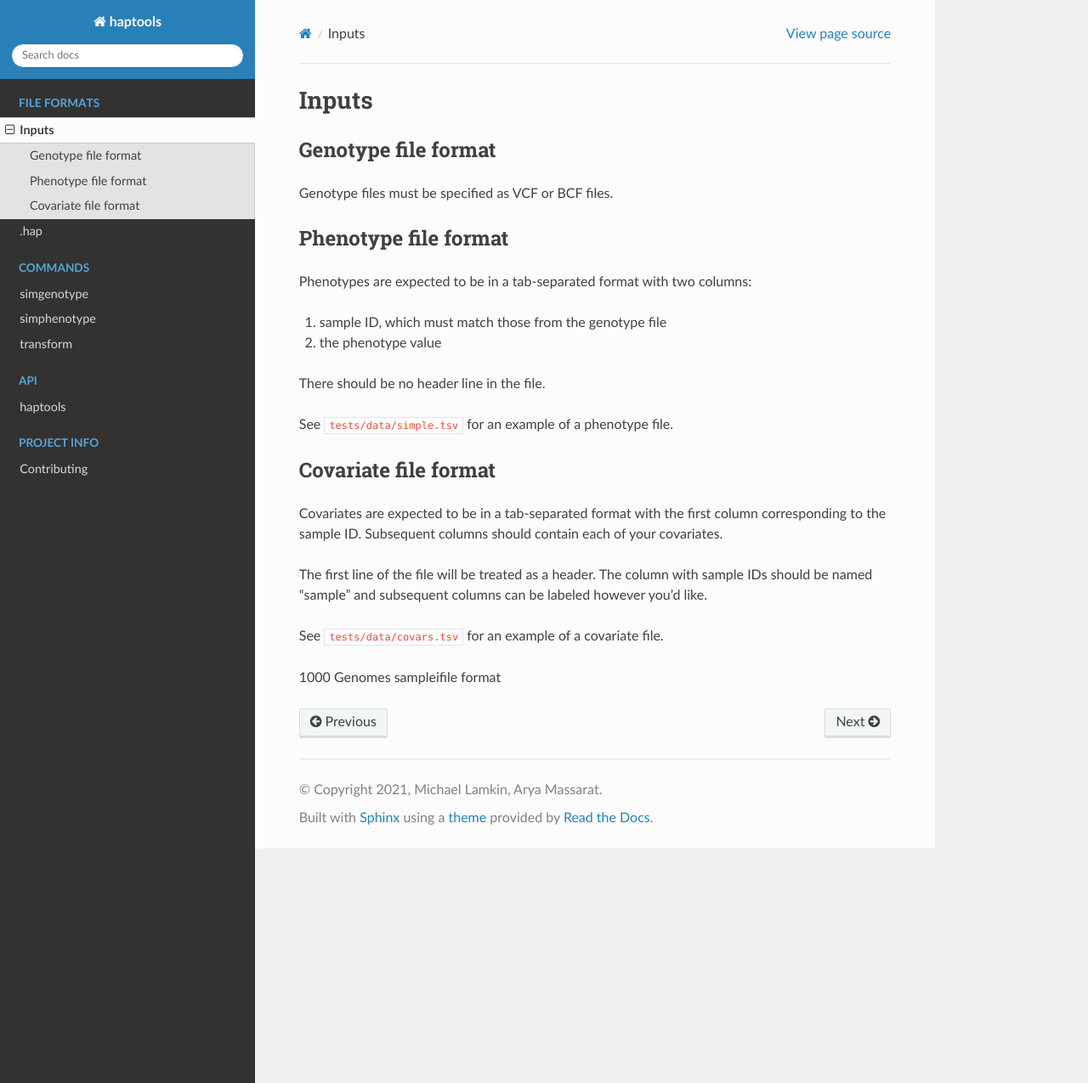
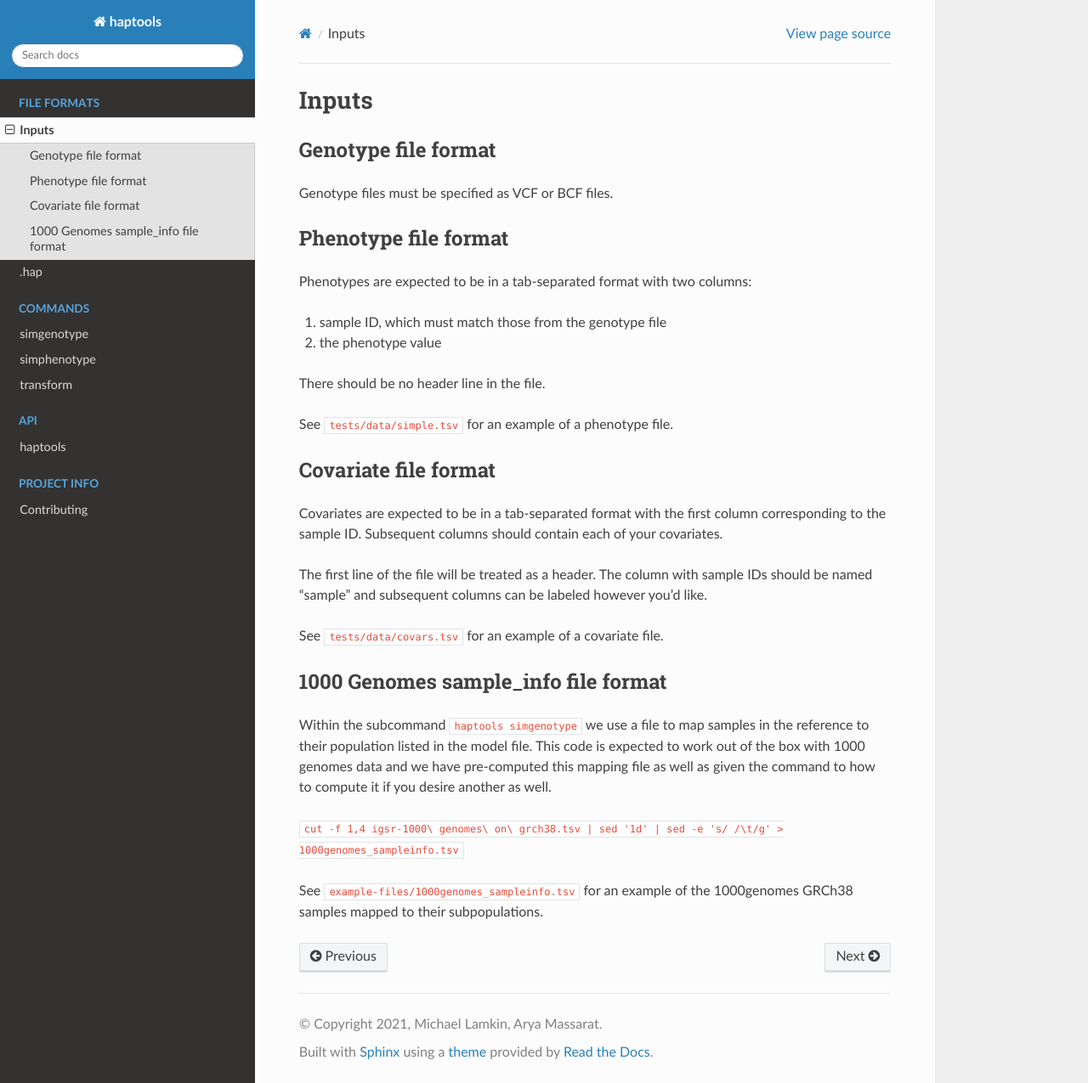
Before and after one commit to CAST-genomics/haptools, a Sphinx documentation site: the page built from docs/formats/inputs.rst, in a window 1280 px wide and 1275 px high. Shown: the whole window at 85% size. Built offline with Sphinx 7.4.7 and the Read the Docs theme 2.0.0, drawn with Linux system fonts in a browser that asks for light colours.

Commit message:
Updated 1000 genomes documentation under formats

```diff
--- a/docs/formats/inputs.rst
+++ b/docs/formats/inputs.rst
@@ -30,4 +30,14 @@ should be named "sample" and subsequent columns can be labeled however you'd lik
 
 See ``tests/data/covars.tsv`` for an example of a covariate file.
 
-1000 Genomes sampleifile format
+1000 Genomes sample_info file format
+------------------------------------
+Within the subcommand ``haptools simgenotype`` we use a file to map samples in the
+reference to their population listed in the model file. This code is expected to work
+out of the box with 1000 genomes data and we have pre-computed this mapping file as
+well as given the command to how to compute it if you desire another as well.
+
+``cut -f 1,4 igsr-1000\ genomes\ on\ grch38.tsv | sed '1d' | sed -e 's/ /\t/g' > 1000genomes_sampleinfo.tsv``
+
+See ``example-files/1000genomes_sampleinfo.tsv`` for an example of the 1000genomes
+GRCh38 samples mapped to their subpopulations.
```
